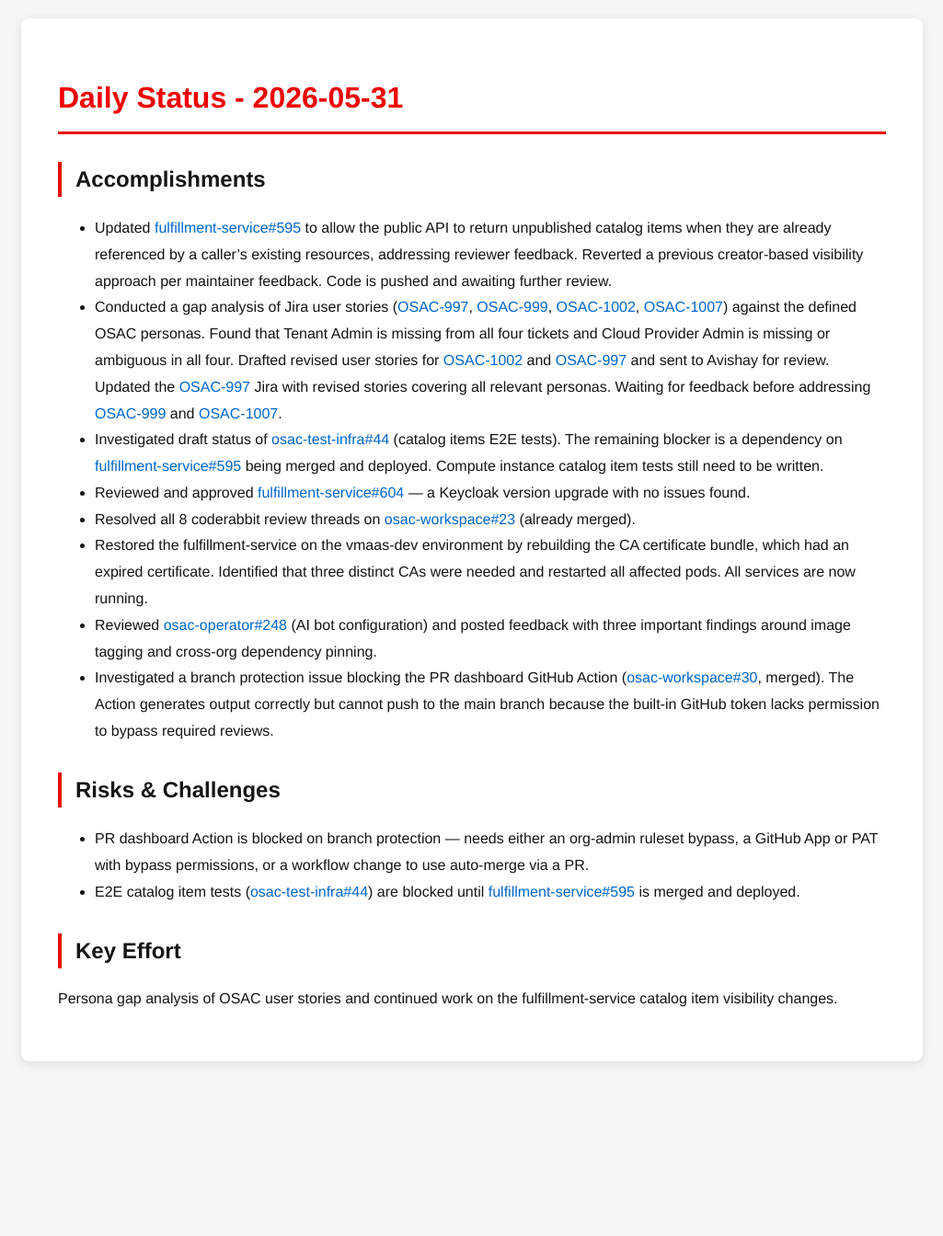
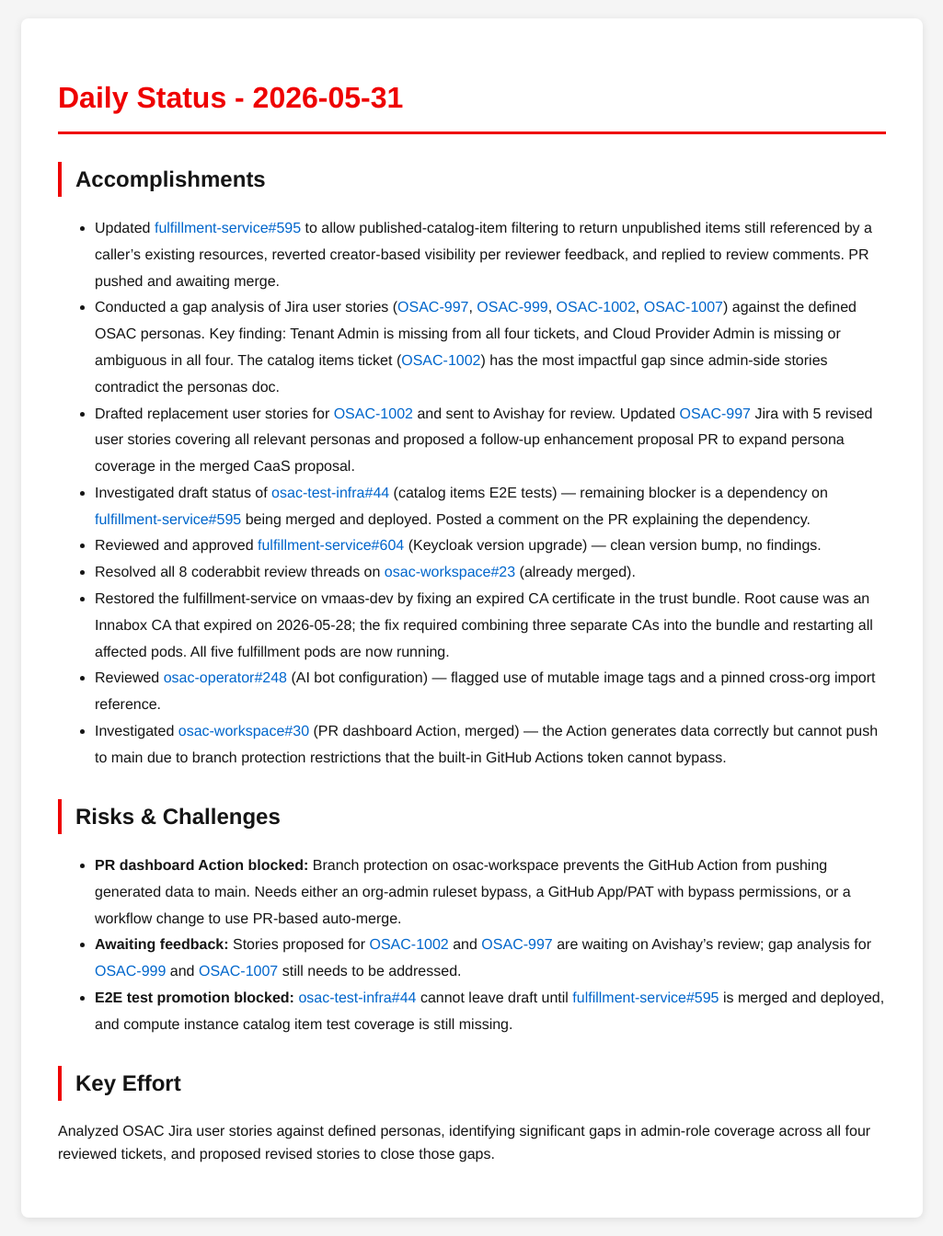
Before and after one commit to tzvatot/daily-status, a Jekyll site: the page built from 2026-05-31.md, in a window 1280 px wide. Shown: the whole page at 92% size, without its empty margins (127-1152 px from the left). Built offline with Jekyll 4.4.1, drawn with Linux system fonts in a browser that asks for light colours; before the commit the page ends 1174 px from its top, so only the background shows below that.

Commit message:
Daily status update - 2026-05-31

```diff
--- a/2026-05-31.md
+++ b/2026-05-31.md
@@ -7,18 +7,20 @@
 # Daily Status - 2026-05-31
 
 ## Accomplishments
-- Updated [fulfillment-service#595](https://github.com/osac-project/fulfillment-service/pull/595) to allow the public API to return unpublished catalog items when they are already referenced by a caller's existing resources, addressing reviewer feedback. Reverted a previous creator-based visibility approach per maintainer feedback. Code is pushed and awaiting further review.
-- Conducted a gap analysis of Jira user stories ([OSAC-997](https://redhat.atlassian.net/browse/OSAC-997), [OSAC-999](https://redhat.atlassian.net/browse/OSAC-999), [OSAC-1002](https://redhat.atlassian.net/browse/OSAC-1002), [OSAC-1007](https://redhat.atlassian.net/browse/OSAC-1007)) against the defined OSAC personas. Found that Tenant Admin is missing from all four tickets and Cloud Provider Admin is missing or ambiguous in all four. Drafted revised user stories for [OSAC-1002](https://redhat.atlassian.net/browse/OSAC-1002) and [OSAC-997](https://redhat.atlassian.net/browse/OSAC-997) and sent to Avishay for review. Updated the [OSAC-997](https://redhat.atlassian.net/browse/OSAC-997) Jira with revised stories covering all relevant personas. Waiting for feedback before addressing [OSAC-999](https://redhat.atlassian.net/browse/OSAC-999) and [OSAC-1007](https://redhat.atlassian.net/browse/OSAC-1007).
-- Investigated draft status of [osac-test-infra#44](https://github.com/osac-project/osac-test-infra/pull/44) (catalog items E2E tests). The remaining blocker is a dependency on [fulfillment-service#595](https://github.com/osac-project/fulfillment-service/pull/595) being merged and deployed. Compute instance catalog item tests still need to be written.
-- Reviewed and approved [fulfillment-service#604](https://github.com/osac-project/fulfillment-service/pull/604) — a Keycloak version upgrade with no issues found.
+- Updated [fulfillment-service#595](https://github.com/osac-project/fulfillment-service/pull/595) to allow published-catalog-item filtering to return unpublished items still referenced by a caller's existing resources, reverted creator-based visibility per reviewer feedback, and replied to review comments. PR pushed and awaiting merge.
+- Conducted a gap analysis of Jira user stories ([OSAC-997](https://redhat.atlassian.net/browse/OSAC-997), [OSAC-999](https://redhat.atlassian.net/browse/OSAC-999), [OSAC-1002](https://redhat.atlassian.net/browse/OSAC-1002), [OSAC-1007](https://redhat.atlassian.net/browse/OSAC-1007)) against the defined OSAC personas. Key finding: Tenant Admin is missing from all four tickets, and Cloud Provider Admin is missing or ambiguous in all four. The catalog items ticket ([OSAC-1002](https://redhat.atlassian.net/browse/OSAC-1002)) has the most impactful gap since admin-side stories contradict the personas doc.
+- Drafted replacement user stories for [OSAC-1002](https://redhat.atlassian.net/browse/OSAC-1002) and sent to Avishay for review. Updated [OSAC-997](https://redhat.atlassian.net/browse/OSAC-997) Jira with 5 revised user stories covering all relevant personas and proposed a follow-up enhancement proposal PR to expand persona coverage in the merged CaaS proposal.
+- Investigated draft status of [osac-test-infra#44](https://github.com/osac-project/osac-test-infra/pull/44) (catalog items E2E tests) — remaining blocker is a dependency on [fulfillment-service#595](https://github.com/osac-project/fulfillment-service/pull/595) being merged and deployed. Posted a comment on the PR explaining the dependency.
+- Reviewed and approved [fulfillment-service#604](https://github.com/osac-project/fulfillment-service/pull/604) (Keycloak version upgrade) — clean version bump, no findings.
 - Resolved all 8 coderabbit review threads on [osac-workspace#23](https://github.com/osac-project/osac-workspace/pull/23) (already merged).
-- Restored the fulfillment-service on the vmaas-dev environment by rebuilding the CA certificate bundle, which had an expired certificate. Identified that three distinct CAs were needed and restarted all affected pods. All services are now running.
-- Reviewed [osac-operator#248](https://github.com/osac-project/osac-operator/pull/248) (AI bot configuration) and posted feedback with three important findings around image tagging and cross-org dependency pinning.
-- Investigated a branch protection issue blocking the PR dashboard GitHub Action ([osac-workspace#30](https://github.com/osac-project/osac-workspace/pull/30), merged). The Action generates output correctly but cannot push to the main branch because the built-in GitHub token lacks permission to bypass required reviews.
+- Restored the fulfillment-service on vmaas-dev by fixing an expired CA certificate in the trust bundle. Root cause was an Innabox CA that expired on 2026-05-28; the fix required combining three separate CAs into the bundle and restarting all affected pods. All five fulfillment pods are now running.
+- Reviewed [osac-operator#248](https://github.com/osac-project/osac-operator/pull/248) (AI bot configuration) — flagged use of mutable image tags and a pinned cross-org import reference.
+- Investigated [osac-workspace#30](https://github.com/osac-project/osac-workspace/pull/30) (PR dashboard Action, merged) — the Action generates data correctly but cannot push to main due to branch protection restrictions that the built-in GitHub Actions token cannot bypass.
 
 ## Risks & Challenges
-- PR dashboard Action is blocked on branch protection — needs either an org-admin ruleset bypass, a GitHub App or PAT with bypass permissions, or a workflow change to use auto-merge via a PR.
-- E2E catalog item tests ([osac-test-infra#44](https://github.com/osac-project/osac-test-infra/pull/44)) are blocked until [fulfillment-service#595](https://github.com/osac-project/fulfillment-service/pull/595) is merged and deployed.
+- **PR dashboard Action blocked:** Branch protection on osac-workspace prevents the GitHub Action from pushing generated data to main. Needs either an org-admin ruleset bypass, a GitHub App/PAT with bypass permissions, or a workflow change to use PR-based auto-merge.
+- **Awaiting feedback:** Stories proposed for [OSAC-1002](https://redhat.atlassian.net/browse/OSAC-1002) and [OSAC-997](https://redhat.atlassian.net/browse/OSAC-997) are waiting on Avishay's review; gap analysis for [OSAC-999](https://redhat.atlassian.net/browse/OSAC-999) and [OSAC-1007](https://redhat.atlassian.net/browse/OSAC-1007) still needs to be addressed.
+- **E2E test promotion blocked:** [osac-test-infra#44](https://github.com/osac-project/osac-test-infra/pull/44) cannot leave draft until [fulfillment-service#595](https://github.com/osac-project/fulfillment-service/pull/595) is merged and deployed, and compute instance catalog item test coverage is still missing.
 
 ## Key Effort
-Persona gap analysis of OSAC user stories and continued work on the fulfillment-service catalog item visibility changes.
+Analyzed OSAC Jira user stories against defined personas, identifying significant gaps in admin-role coverage across all four reviewed tickets, and proposed revised stories to close those gaps.
```
